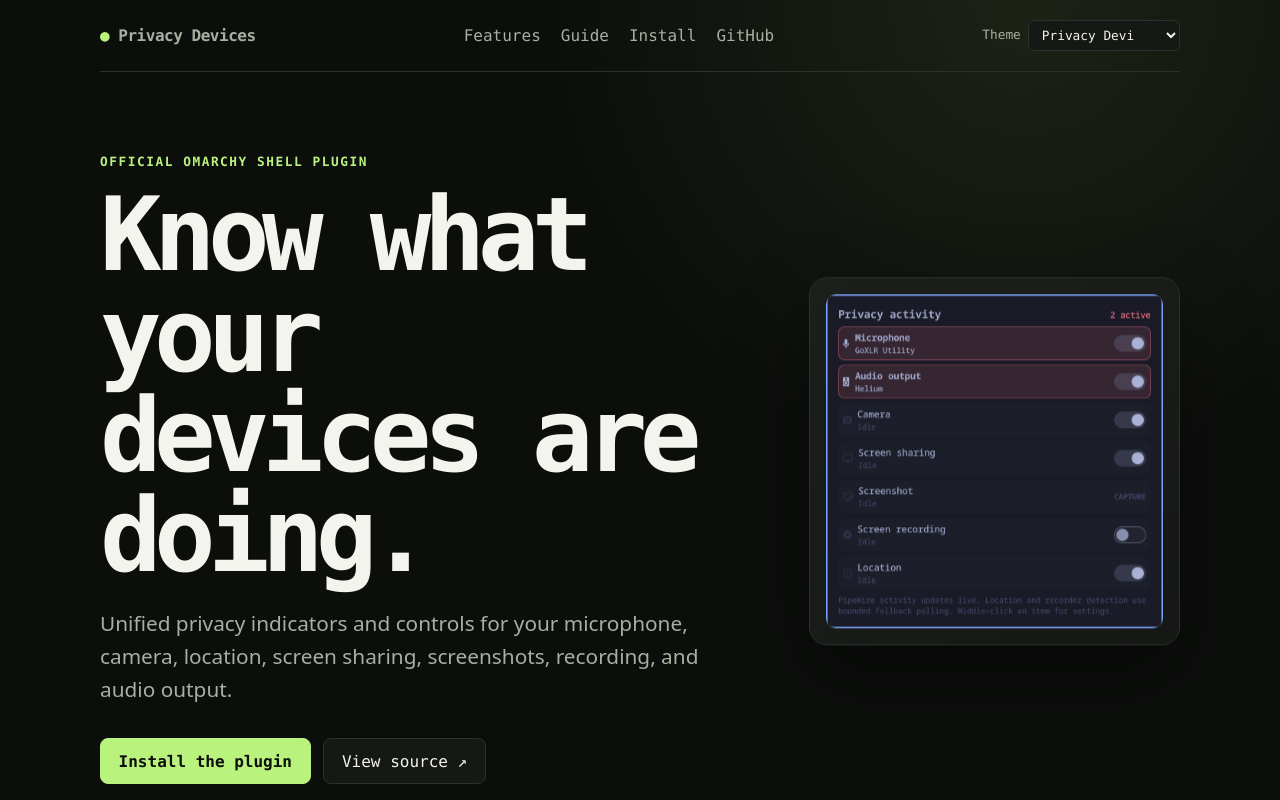
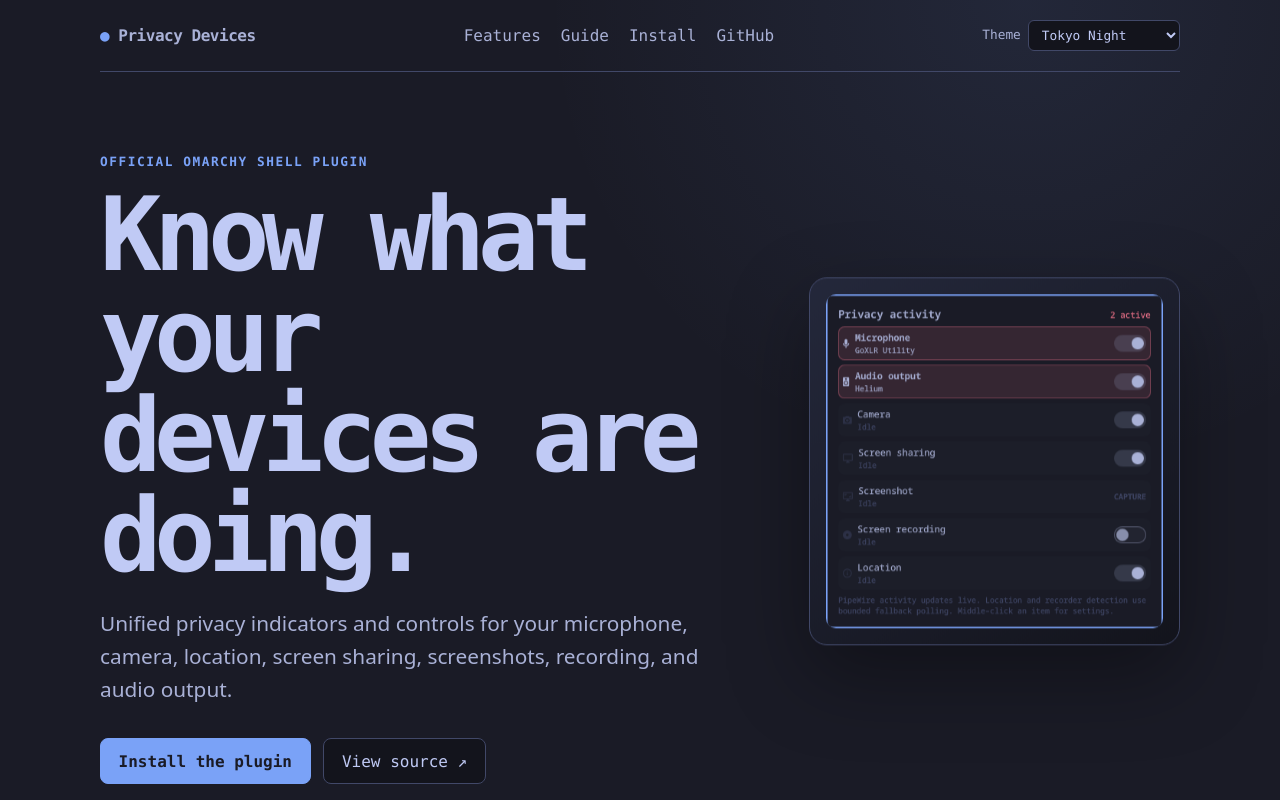
Before and after one commit to bolens/omarchy-privacy-devices, a plain HTML site: page docs/index.html in a window 1280 px wide. Shown: the top 800 px of the page. Drawn offline with Linux system fonts and the light colour scheme.

Commit message:
fix(site): default to Omarchy Tokyo Night

```diff
--- a/docs/index.html
+++ b/docs/index.html
@@ -4,7 +4,7 @@
     <meta charset="utf-8">
     <meta name="viewport" content="width=device-width, initial-scale=1">
     <meta name="description" content="Privacy Devices is an Omarchy Shell plugin for monitoring and controlling microphone, camera, location, screen-sharing, screenshot, and recording activity.">
-    <meta name="theme-color" content="#111310">
+    <meta name="theme-color" content="#1a1b26">
     <meta property="og:title" content="Privacy Devices for Omarchy">
     <meta property="og:description" content="Unified privacy indicators and controls for Omarchy Shell.">
     <meta property="og:type" content="website">
@@ -22,7 +22,7 @@
       try {
         const savedTheme = localStorage.getItem("privacy-devices-theme");
         const requestedTheme = new URLSearchParams(location.search).get("theme");
-        document.documentElement.dataset.theme = requestedTheme || savedTheme || "privacy";
+        document.documentElement.dataset.theme = requestedTheme || savedTheme || "tokyo-night";
       } catch {}
     </script>
     <script type="application/ld+json">
@@ -47,21 +47,11 @@
     <style>
       :root {
         color-scheme: dark;
-        --background: #0c0e0c;
-        --surface: #151815;
-        --surface-light: #1c201c;
-        --text: #f2f4ed;
-        --muted: #a8afa2;
-        --accent: #b9f27c;
-        --border: #2c322b;
-      }
-
-      [data-theme="tokyo-night"] {
         --background: #1a1b26;
-        --surface: #16161e;
+        --surface: #13141c;
         --surface-light: #24283b;
         --text: #c0caf5;
-        --muted: #9aa5ce;
+        --muted: #a9b1d6;
         --accent: #7aa2f7;
         --border: #414868;
       }
@@ -643,8 +633,7 @@
         <label class="theme-picker">
           <span>Theme</span>
           <select id="theme-select" aria-label="Site color theme">
-            <option value="privacy">Privacy Devices</option>
-            <option value="tokyo-night">Tokyo Night</option>
+            <option value="tokyo-night">Tokyo Night (default)</option>
             <option value="catppuccin">Catppuccin</option>
             <option value="gruvbox">Gruvbox</option>
             <option value="nord">Nord</option>
@@ -861,7 +850,7 @@
       const availableThemes = Array.from(themeSelect.options, (option) => option.value);
 
       if (!availableThemes.includes(document.documentElement.dataset.theme)) {
-        document.documentElement.dataset.theme = "privacy";
+        document.documentElement.dataset.theme = "tokyo-night";
       }
 
       themeSelect.value = document.documentElement.dataset.theme;
```
